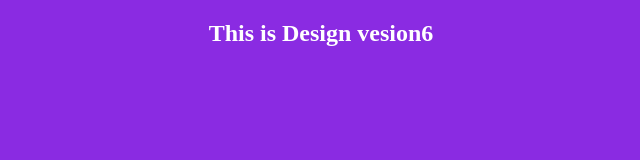
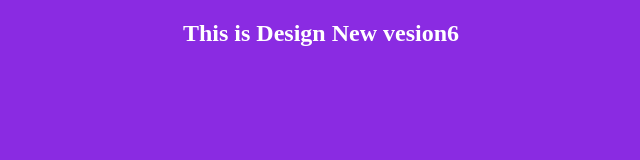
Before and after one commit to Pooja933119/MyRepoNew, a plain HTML site: page index.html in a window 1280 px wide. Shown: the whole page, without its empty margins (319-959 px from the left). Drawn offline with Linux system fonts and the light colour scheme.

Commit message:
change vesion6 new

```diff
--- a/index.html
+++ b/index.html
@@ -7,6 +7,6 @@
     <link rel="stylesheet" href="styles.css">
 </head>
 <body>
-   <h2>This is Design vesion6</h2>
+   <h2>This is Design New vesion6</h2>
 </body>
 </html>
```
